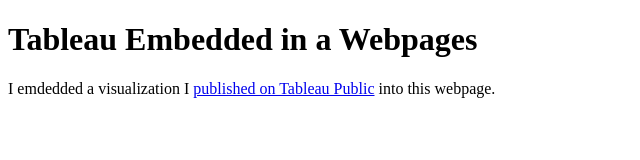
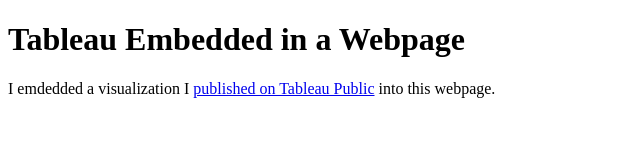
Before and after one commit to nshown/tableau-embedded-webpage, a plain HTML site: page index.html in a window 1280 px wide. Shown: the full height of the page, 0-640 px from the left. Drawn offline with Linux system fonts and the light colour scheme.

```diff
--- a/index.html
+++ b/index.html
@@ -9,7 +9,7 @@
 </head>
 
 <body>
-    <h1>Tableau Embedded in a Webpages</h1>
+    <h1>Tableau Embedded in a Webpage</h1>
     <p>I emdedded a visualization I <a target="_blank"
             href="https://public.tableau.com/views/ColorData/VotesforFavoriteColor?:language=en&:display_count=y&publish=yes&:origin=viz_share_link">published
             on Tableau Public</a> into this webpage.</p>
```
Also changed, not shown: images/save-to-tableau-public.png (added), images/share-dialog.png (added), images/share-visualization.png (added), 1 other file.
